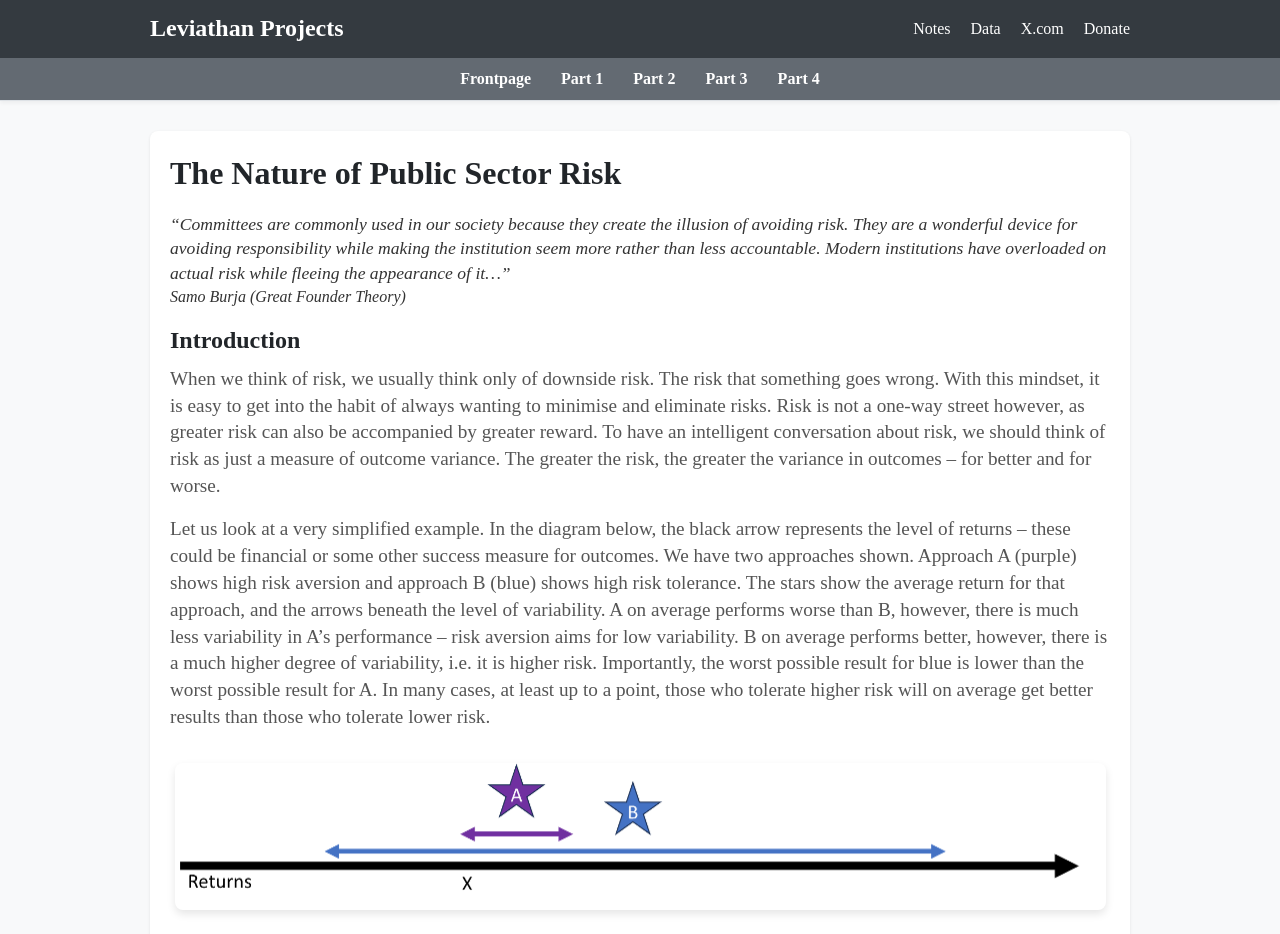
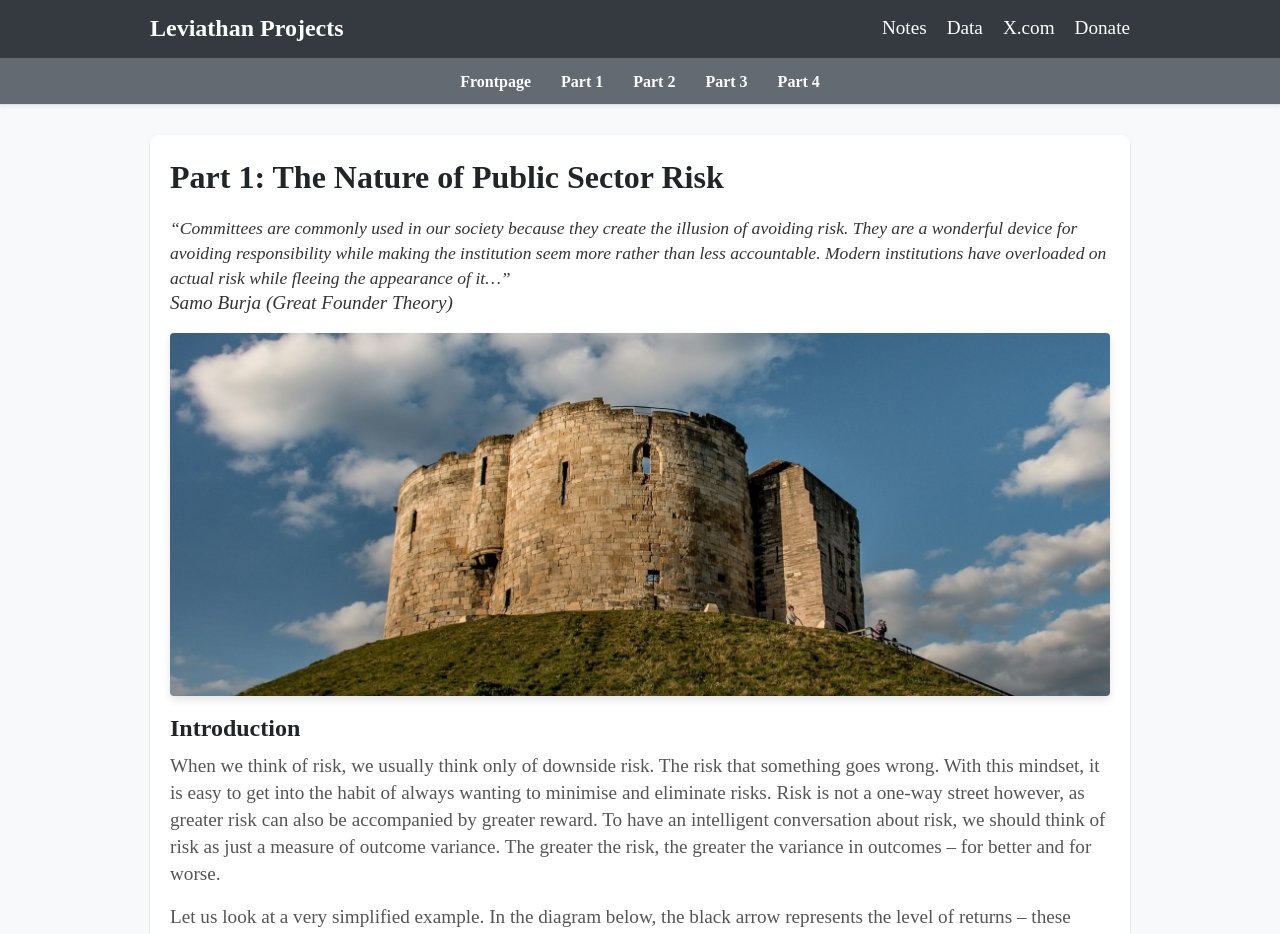
Before and after one commit to leviathannotes/leviathan, a plain HTML site: page incentives/incentives1.html in a window 1280 px wide. Shown: the top 934 px of the page. Drawn offline with Linux system fonts and the light colour scheme.

Commit message:
styles fix image add for incentives 1 and 2

```diff
--- a/incentives/incentives1.html
+++ b/incentives/incentives1.html
@@ -38,8 +38,10 @@
     <main class="main-content">
         <div class="container">
             <div class="content-section">
-                <h1>The Nature of Public Sector Risk</h1>
+                <h1>Part 1: The Nature of Public Sector Risk</h1>
+
                 <p><blockquote><i>“Committees are commonly used in our society because they create the illusion of avoiding risk. They are a wonderful device for avoiding responsibility while making the institution seem more rather than less accountable. Modern institutions have overloaded on actual risk while fleeing the appearance of it…”</blockquote> Samo Burja (Great Founder Theory)</i></p>
+                <img src="ray-harrington-v9uVxuVdJog-unsplash.jpg" alt="Clifford's Tower image by Ray Harrington via Unsplash" class="centered-image">
 
                 <h2>Introduction</h2>
 
--- a/styles.css
+++ b/styles.css
@@ -8,8 +8,8 @@
 }
 
 body {
-    font-family: Georgia, 'Times New Roman', Times, serif
-    font-size: 16px;
+    font-family: 'Times New Roman', Times, serif;
+    font-size: 1.2rem;
     line-height: 1.4;
     color: #333;
     background-color: #f8f9fa;
@@ -139,7 +139,7 @@ body {
 }
 
 .main-content h4 {
-    font-size: 1.1rem;
+    font-size: 1.2rem;
     margin-bottom: 2px;
     color: #212529;
     font-style: italic;
@@ -172,7 +172,7 @@ body {
 .content-section {
     background-color: white;
     padding: 20px;
-    margin-bottom: 30px;
+    margin-bottom: 20px;
     border-radius: 8px;
     box-shadow: 0 1px 3px rgba(45, 44, 44, 0.1);
 }
@@ -286,7 +286,7 @@ body {
     display: block;
     max-width: 100%;
     height: auto;
-    margin: 2rem auto;
-    border-radius: 8px;
+    margin: 1rem auto;
+    border-radius: 4px;
     box-shadow: 0 4px 8px rgba(0, 0, 0, 0.1);
 }
```
Also changed, not shown: incentives/incentives2.html (+5 -2 lines), incentives/alev-takil-7ojyp-IXW7w-unsplash-cropped.jpg (added), incentives/ray-harrington-v9uVxuVdJog-unsplash.jpg (added).
